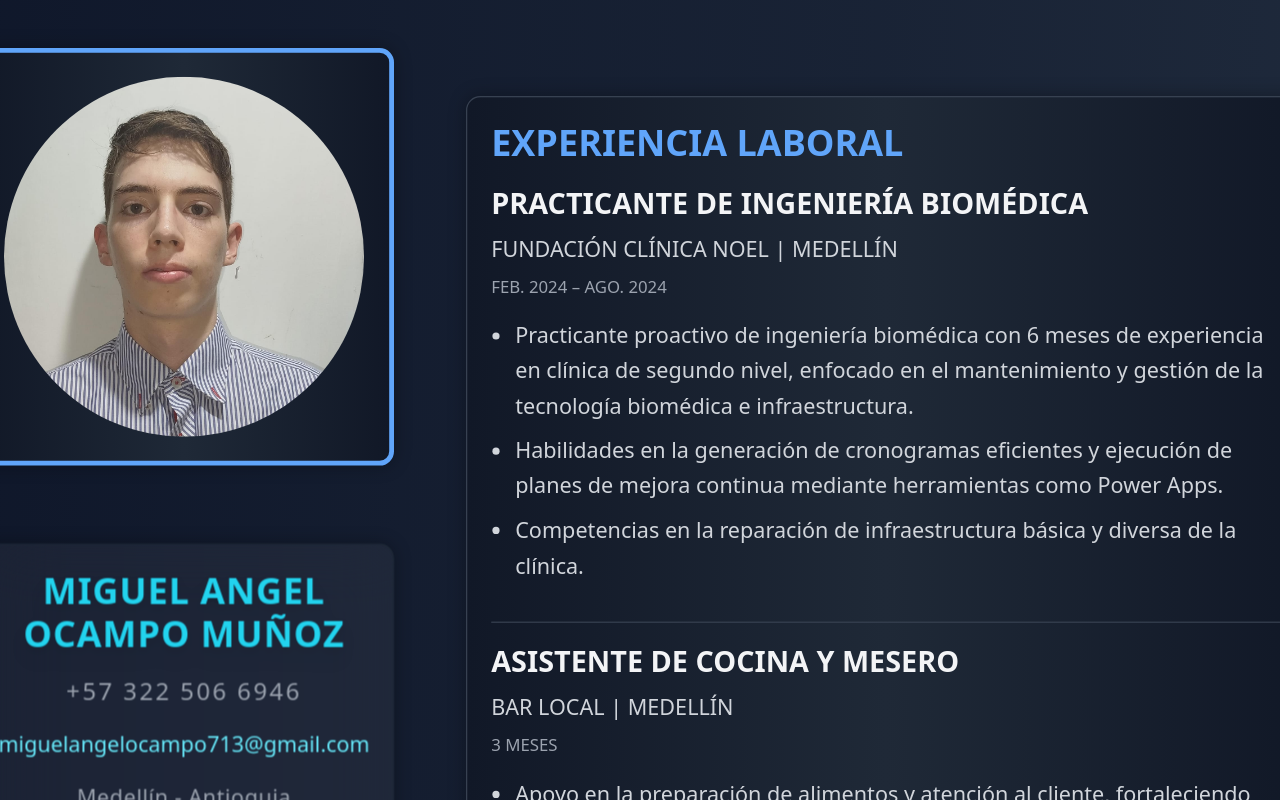
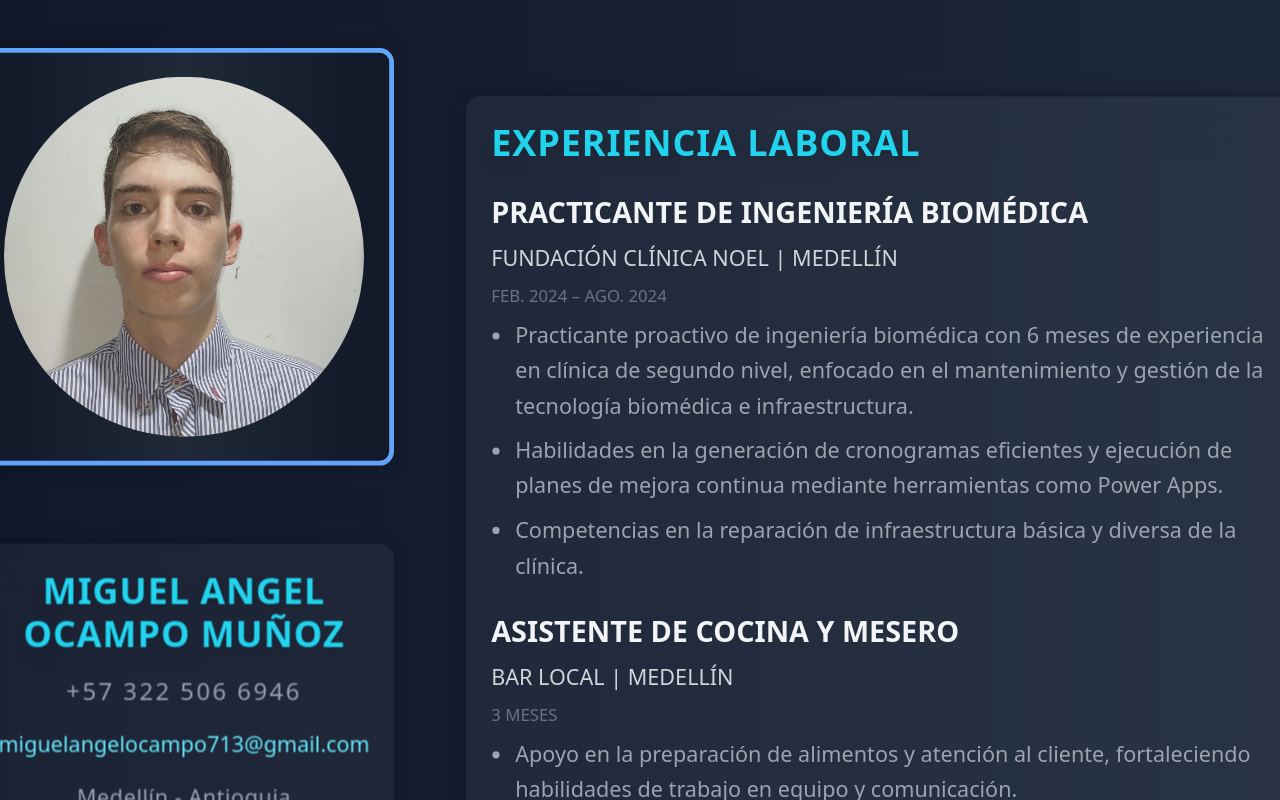
Before and after one commit to miguelangelOcampo/cv-react-Miguel-Angel-Ocampo, a React (Vite) app: page / in a window 1280 px wide. Shown: the top 800 px of the page. Built offline with nearby package versions, Linux system fonts and the light colour scheme; a web font is replaced by a local one.

Commit message:
feat: renderizado dinámico de tecnologías desde App modificaciones extras

```diff
--- a/src/App.tsx
+++ b/src/App.tsx
@@ -4,34 +4,35 @@ import Experiencia from './Experiencia'
 import Perfil from './Perfil'
 import FotoPerfil from './foto_perfil'
 import Tecnologias from './StackTecnologias'
-import { habilidadesData } from "./data";
-import ToggleHabilidades from "./ToggleHabilidades";
-
+import { habilidadesData } from "./data"
+import ToggleHabilidades from "./ToggleHabilidades"
 
 import './App.css'
+
 function App() {
-
 
   return (
     <>
       <div className="cv-container">
+
         <div className="left-section">
           <FotoPerfil />
           <Cabecera />
           <Perfil />
-        <ToggleHabilidades habilidades={habilidadesData} />
 
+          {/* Habilidades que vienen desde data */}
+          <ToggleHabilidades habilidades={habilidadesData} />
         </div>
 
         <div className="right-section">
           <Experiencia />
           <Estudios />
-        <Tecnologias />
 
+          {/* Aquí insertas el renderizado de tecnologías */}
+          <Tecnologias />
+        </div>
 
-        </div>
       </div>
-
     </>
   )
 }
--- a/src/experiencia.tsx
+++ b/src/experiencia.tsx
@@ -1,58 +1,56 @@
-import {ExperienciaData} from './data';
+import { ExperienciaData } from "./data";
+
 export default function Experiencia() {
-  const {Trabajos, Funciones} = ExperienciaData;
+  const { Trabajos, Funciones } = ExperienciaData;
+
   return (
-    <div className="mt-10 flex flex-col items-center gap-10 bg-gradient-to-r from-gray-900 via-gray-800 to-gray-900 rounded-2xl p-8 shadow-lg shadow-black/40 max-w-3xl mx-auto border border-gray-700">
-
+    <div
+      className="
+        mt-10 flex flex-col items-center gap-12
+        bg-gray-900/60 backdrop-blur-xl border border-gray-800
+        rounded-3xl p-10 shadow-2xl max-w-3xl mx-auto
+      "
+    >
       {/* EXPERIENCIA LABORAL */}
-      <section className="w-full flex flex-col items-start gap-4">
-        <h1 className="text-2xl md:text-3xl font-semibold text-blue-400">
+      <section className="w-full space-y-6">
+        <h1 className="text-3xl font-bold text-cyan-400 tracking-wide drop-shadow-lg">
           EXPERIENCIA LABORAL
         </h1>
 
         {/* Práctica Biomédica */}
-        <div className="flex flex-col gap-2">
-          <h2 className="text-xl md:text-2xl font-semibold text-gray-100">
+        <div className="space-y-2">
+          <h2 className="text-2xl font-semibold text-gray-100">
             {Trabajos.Cargo[0]}
           </h2>
-          <p className="text-gray-300 text-lg">
-            {Trabajos.Empresa[0]}
-          </p>
-          <p className="text-gray-400 text-sm">{Trabajos.Duracion[0]}</p>
 
-          <ul className="list-disc ml-5 space-y-2 text-gray-300 text-lg leading-relaxed mt-2">
-            <li>
-              {Funciones.Practicante[0]}
-            </li>
-            <li>
-              {Funciones.Practicante[1]}
-            </li>
-            <li>
-              {Funciones.Practicante[2]}
-            </li>
+          <p className="text-gray-300 text-lg">{Trabajos.Empresa[0]}</p>
+          <p className="text-gray-500 text-sm">{Trabajos.Duracion[0]}</p>
+
+          <ul className="list-disc ml-5 space-y-2 text-gray-400 text-lg leading-relaxed">
+            <li>{Funciones.Practicante[0]}</li>
+            <li>{Funciones.Practicante[1]}</li>
+            <li>{Funciones.Practicante[2]}</li>
           </ul>
         </div>
 
-        <div className="w-full h-[1px] bg-gray-700 mt-4"></div>
+        <div className="section-divider" />
 
-        {/* Trabajo en el bar */}
-        <div className="flex flex-col gap-2">
-          <h2 className="text-xl md:text-2xl font-semibold text-gray-100">
+        {/* Trabajo en el Bar */}
+        <div className="space-y-2">
+          <h2 className="text-2xl font-semibold text-gray-100">
             {Trabajos.Cargo[1]}
           </h2>
+
           <p className="text-gray-300 text-lg">{Trabajos.Empresa[1]}</p>
-          <p className="text-gray-400 text-sm">{Trabajos.Duracion[1]}</p>
+          <p className="text-gray-500 text-sm">{Trabajos.Duracion[1]}</p>
 
-          <ul className="list-disc ml-5 space-y-2 text-gray-300 text-lg leading-relaxed mt-2">
-            <li>
-              {Funciones.Bar[0]}
-            </li>
+          <ul className="list-disc ml-5 space-y-2 text-gray-400 text-lg leading-relaxed">
+            <li>{Funciones.Bar[0]}</li>
           </ul>
         </div>
 
-        <div className="w-full h-[1px] bg-gray-700 mt-4"></div>
+        <div className="section-divider" />
       </section>
-
     </div>
-  )
+  );
 }
```
Also changed, not shown: 1 other file (tests, documents, lock files or other folders).
